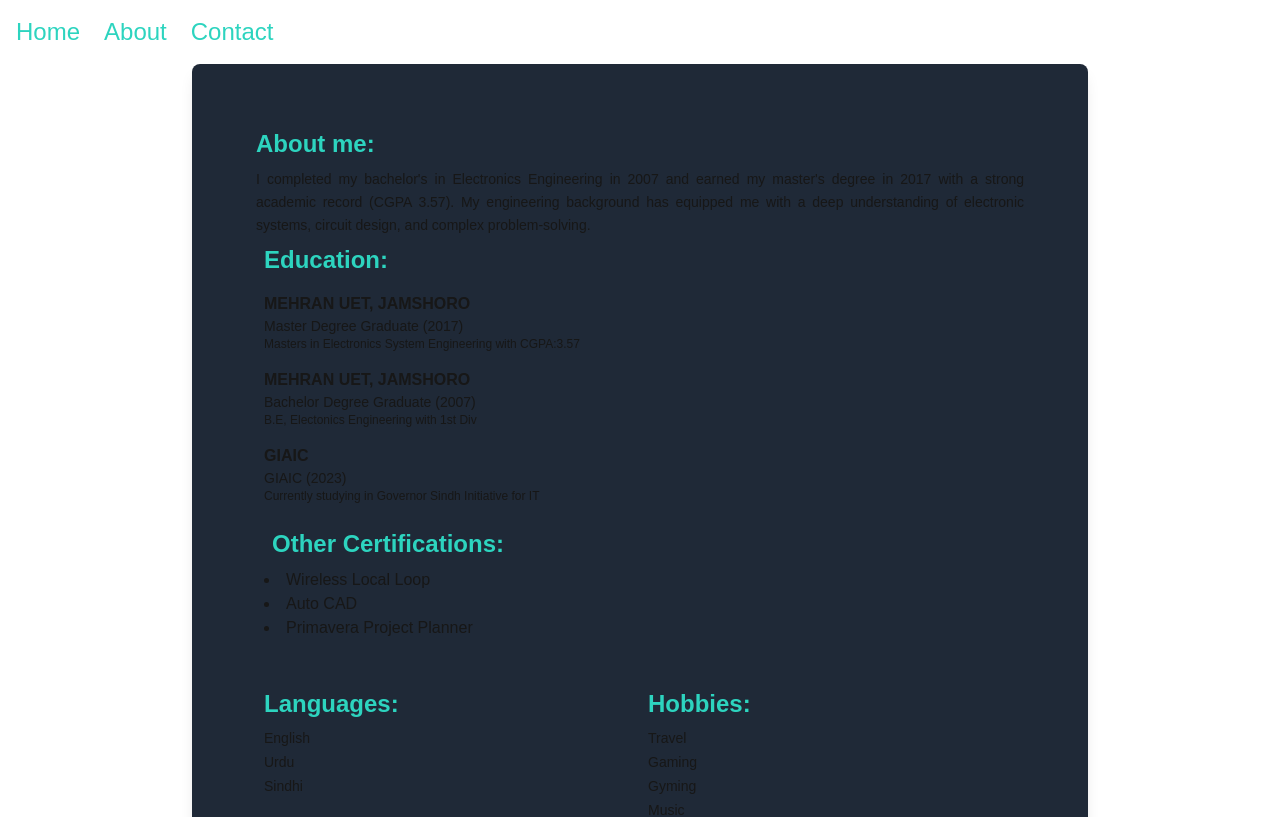
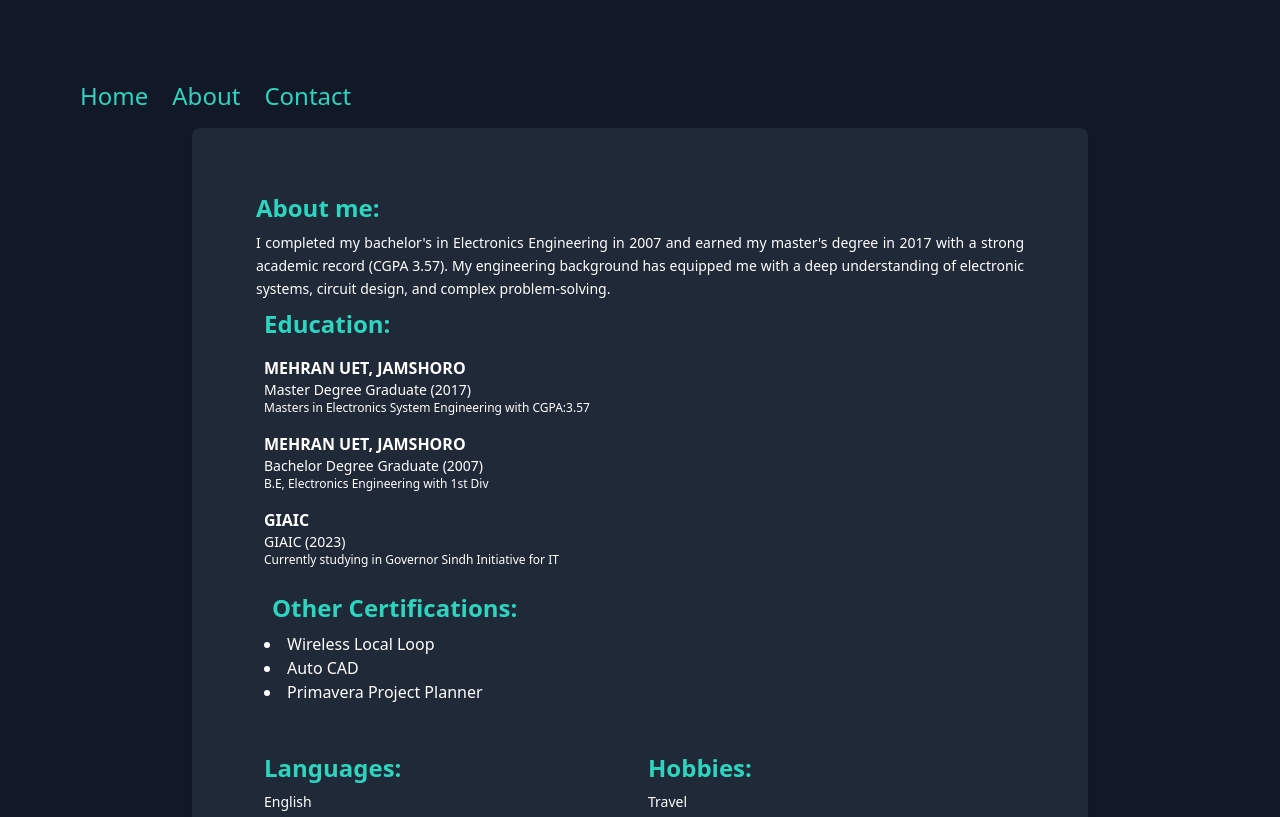
Before and after one commit to Mehnazar/portfolio-milestone, a Next.js app in the folder my-app/: page /About in a window 1280 px wide. Shown: the top 817 px of the page. Built offline with nearby package versions, Linux system fonts and the light colour scheme.

Commit message:
final commit

```diff
--- a/my-app/app/About/page.tsx
+++ b/my-app/app/About/page.tsx
@@ -1,7 +1,7 @@
 import Header from "@/components/header/header"
 
 export default function About(){
-    return(<div><Header/>
+    return(<div className="bg-gray-900 text-white md:p-16"><Header/>
     <div className=" max-w-4xl mx-auto bg-gray-800 rounded-lg shadow-lg p-8 md:p-16">
 
 <div>
@@ -27,7 +27,7 @@ I completed my bachelor's in Electronics Engineering in 2007 and earned my maste
     <h3 className="font-semibold">MEHRAN UET, JAMSHORO</h3>
     <p className="text-sm">Bachelor Degree Graduate (2007)</p>
     <p className="text-xs">
-      B.E, Electonics Engineering with 1st Div
+      B.E, Electronics Engineering with 1st Div
     </p>
   </div>
   <div>
--- a/my-app/app/contact/page.tsx
+++ b/my-app/app/contact/page.tsx
@@ -2,7 +2,7 @@ import Header from "@/components/header/header"
 
 {/* Contact Information */}
 export default function Contact(){
-    return(<div><Header/>
+    return(<div className="h-screen bg-gray-900 text-white md:p-16"><Header/>
     <div className="max-w-4xl mx-auto bg-gray-800 rounded-lg shadow-lg p-8">
 
         <h1 className="text-3xl font-bold">Contact Information </h1>
--- a/my-app/app/globals.css
+++ b/my-app/app/globals.css
@@ -1,27 +1,3 @@
 @tailwind base;
 @tailwind components;
 @tailwind utilities;
-
-:root {
-  --background: #ffffff;
-  --foreground: #171717;
-}
-
-@media (prefers-color-scheme: dark) {
-  :root {
-    --background: #0a0a0a;
-    --foreground: #ededed;
-  }
-}
-
-body {
-  color: var(--foreground);
-  background: var(--background);
-  font-family: Arial, Helvetica, sans-serif;
-}
-
-@layer utilities {
-  .text-balance {
-    text-wrap: balance;
-  }
-}
--- a/my-app/app/page.tsx
+++ b/my-app/app/page.tsx
@@ -3,7 +3,7 @@ import Header from "@/components/header/header";
 export default function CV() {
   return (
 
-    <div className="bg-gray-900 text-white p-8 md:p-16">
+    <div className="bg-gray-900 text-white md:p-16">
       <Header/>
       <div className="max-w-4xl mx-auto bg-gray-800 rounded-lg shadow-lg p-8">
         {/* Profile Section */}
@@ -36,19 +36,20 @@ export default function CV() {
         {/* Skills Section */}
         <div className="mb-8">
           <h2 className="text-teal-400 text-2xl font-semibold">Skills:</h2>
-          <ul className="mt-4 space-y-2 text-sm">
+          <p><ul className="mt-4 space-y-2 text-sm">
             <li>Typescript</li>
             <li>Javascript</li>
             <li>TailwindCSS</li>
             <li>HTML & CSS</li>
             <li>Microsoft Word</li>
             <li>Microsoft PowerPoint</li>
-            <li>Adobe Photoshop</li>
+            <li>Adobe PhotoShop</li>
             <li>Adobe Illustrator</li>
             <li>Matlab</li>
             <li>Electronics Workbench</li>
 
           </ul>
+          </p>
         </div>
 
         {/* Job Experience */}
@@ -77,7 +78,7 @@ export default function CV() {
               <h2 className="text-teal-400 text-sm text-2x1 font-semibold mt-4 space-y-2">"online ATM Machine system"</h2>
               <p className="text-sm mt-4"></p>
               <p className="text-xs">
-                An ATM Machine system is deployed using Nextjs and TailwindCSS. The prototype is designed to keep balance record of a particular customer. who can check balance, withdraw amount and can get the fast cash.
+                An ATM Machine system is deployed using NextJs and TailwindCSS. The prototype is designed to keep balance record of a particular customer. who can check balance, withdraw amount and can get the fast cash.
               <a href="https://mehnazar.github.io/online-ATM-Machine/" className="text-blue-600 visited:text-purple-600">ATM link</a>
               </p>
             </div>
@@ -85,7 +86,7 @@ export default function CV() {
               <h2 className="text-teal-400 text-sm text-2x1 font-semibold mt-4 space-y-2">"Educational Pedia"</h2>
               <p className="text-sm mt-4"></p>
               <p className="text-xs">
-                Educational Pedia is a website designed using TailwindCSS and Nextjs.The website is designed for educational purpose.
+                Educational Pedia is a website designed using TailwindCSS and NextJs.The website is designed for educational purpose.
                 <a href="https://assignment-no-3-3en2g9ihm-mehnazar-umairs-projects.vercel.app/" className="text-blue-600 visited:text-purple-600 ...">link</a>
 
               </p>
--- a/my-app/components/header/header.tsx
+++ b/my-app/components/header/header.tsx
@@ -1,7 +1,4 @@
 import Link from "next/link";
-import Home from "@/app/home/page";
-import About from "@/app/About/page";
-import Contact from "@/app/contact/page";
 
 export default function Header() {
   return (
```
